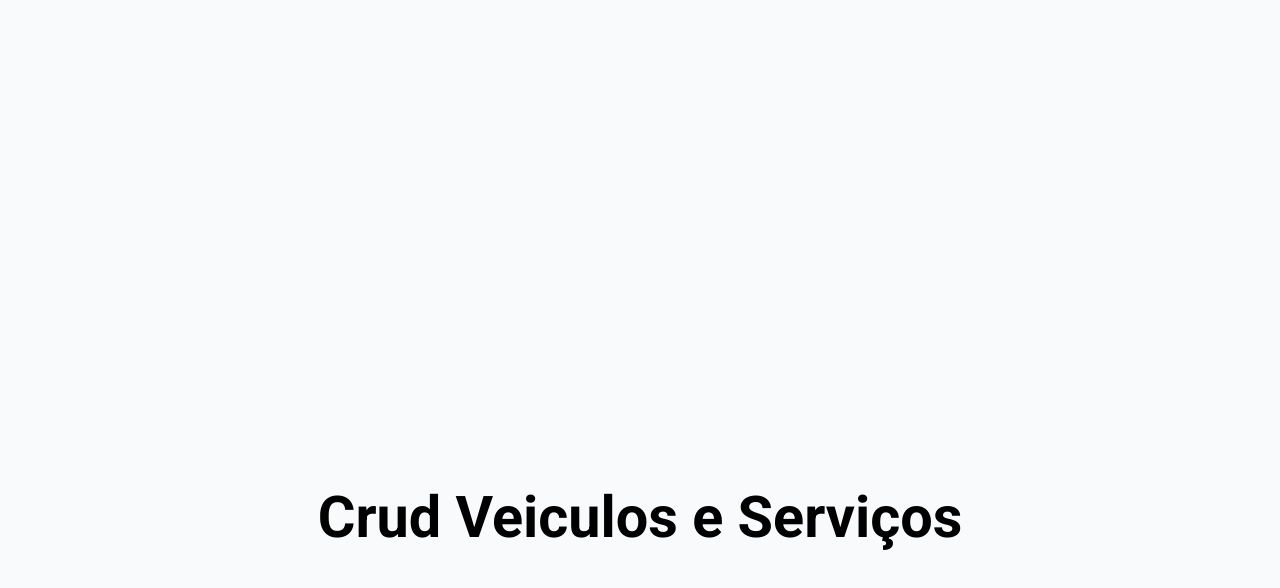
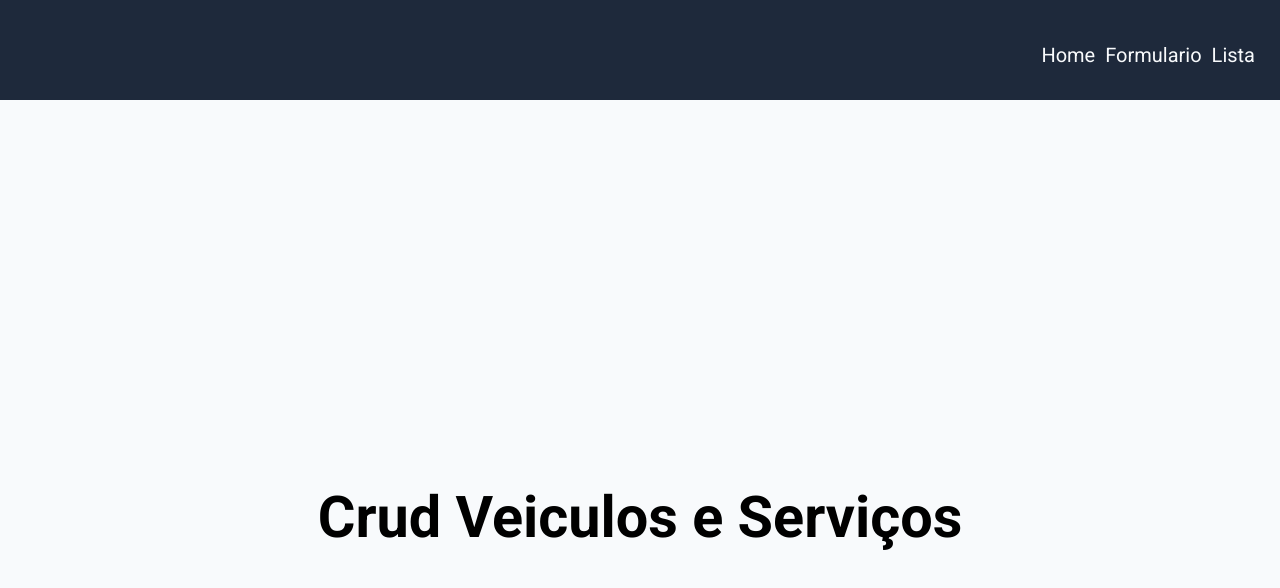
Before and after one commit to LucasAl03/crud_veiculos_e_servicos, an Angular app: page /home in a window 1280 px wide. Shown: the top 588 px of the page. Built offline with nearby package versions, Linux system fonts and the light colour scheme.

Commit message:
Formatação do menu

```diff
--- a/src/app/component/menu/menu.css
+++ b/src/app/component/menu/menu.css
@@ -1,5 +1,5 @@
 #cabecalho{
-    background-color: var(--cor1);
+    background-color: var(--menu);
     width: 100%;
     height: 100px;
     padding: 5px;
@@ -19,9 +19,8 @@
 }
 
 #nav-menu, #lista-menu{
-    width: 78%;
+    width: 100%;
     height: 100px;
-    margin-left: 100px;
 }
 
 #logo{
```
